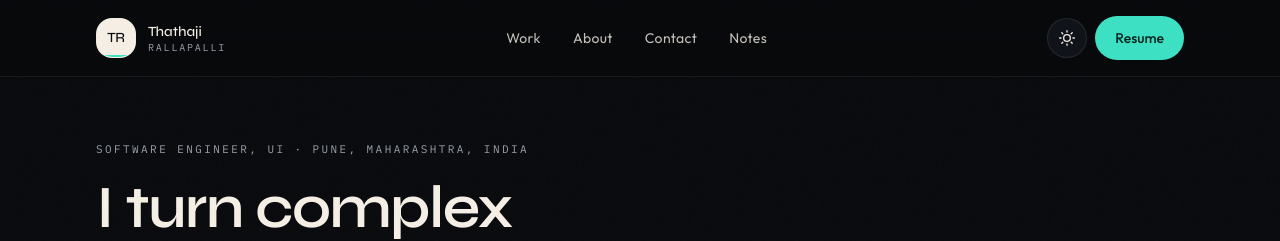
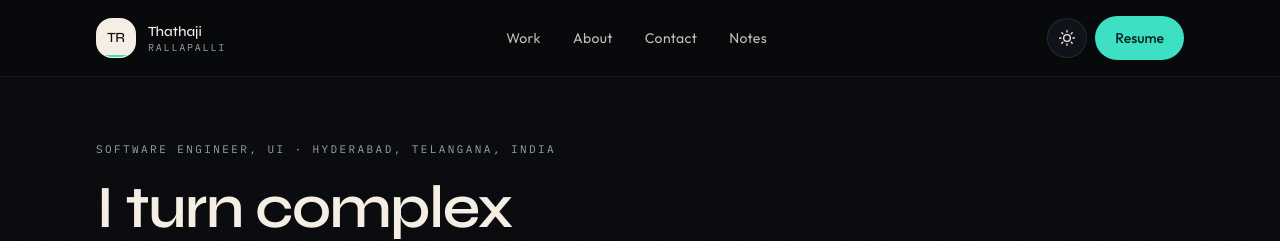
Before and after one commit to Thathaji9/react-portfolio-thathaji, a React (Create React App) app: page / in a window 1280 px wide. Shown: the top 241 px of the page. Built offline with nearby package versions, Linux system fonts and the light colour scheme.

Commit message:
Update location from Pune to Hyderabad

```diff
--- a/src/data/site.js
+++ b/src/data/site.js
@@ -6,7 +6,7 @@ export const site = {
   subhead:
     'Currently at Clearwater, building Angular UI in an Nx monorepo — plus a body of React work in schema-driven dashboards, visualization, and AI-assisted products.',
   availability: 'Software Engineer, UI at Clearwater · Dec 2025 — Present',
-  location: 'Pune, Maharashtra, India',
+  location: 'Hyderabad, Telangana, India',
   email: 'thathaji.rallapalli9@gmail.com',
   phone: '+91 7659025931',
   phoneHref: 'tel:+917659025931',
```
